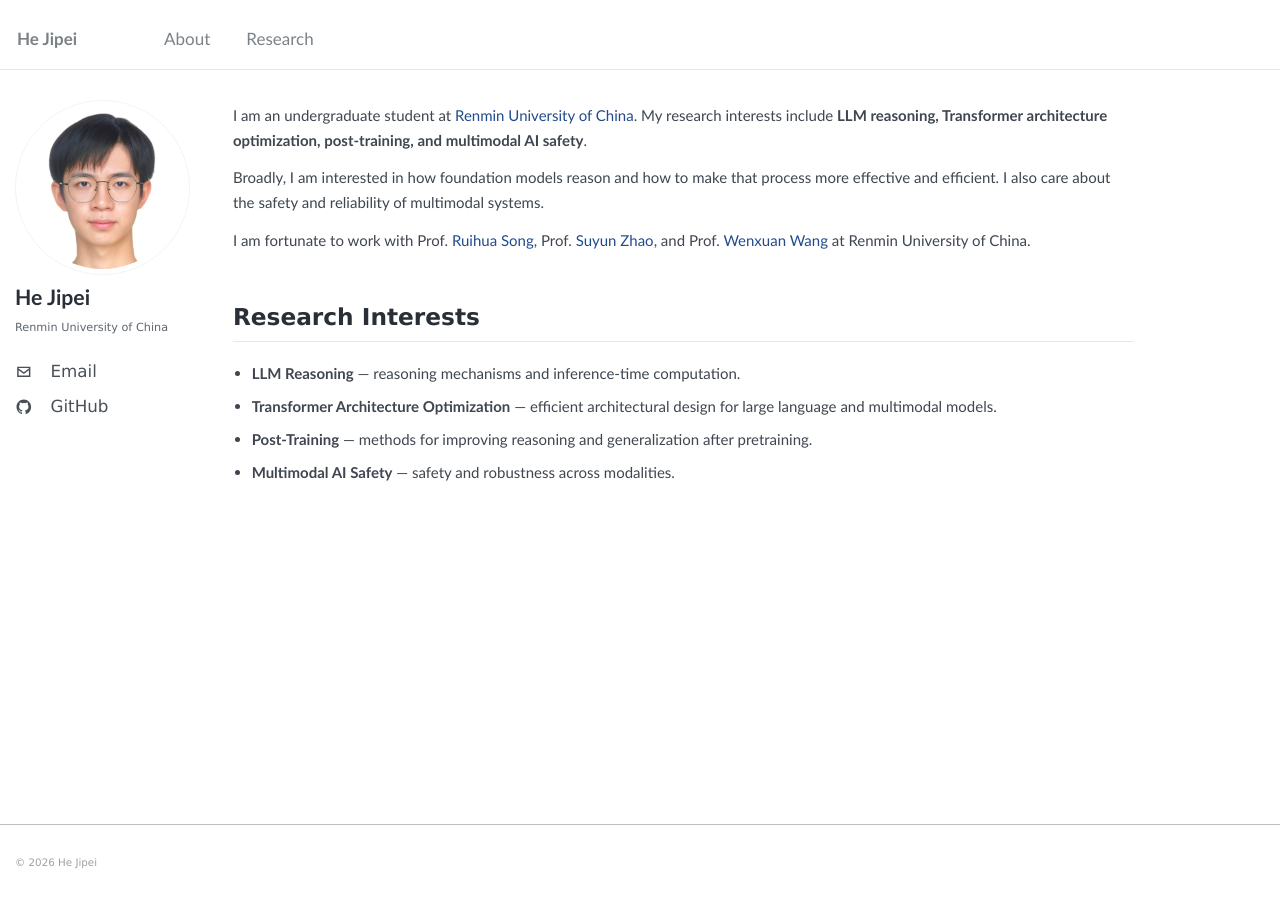
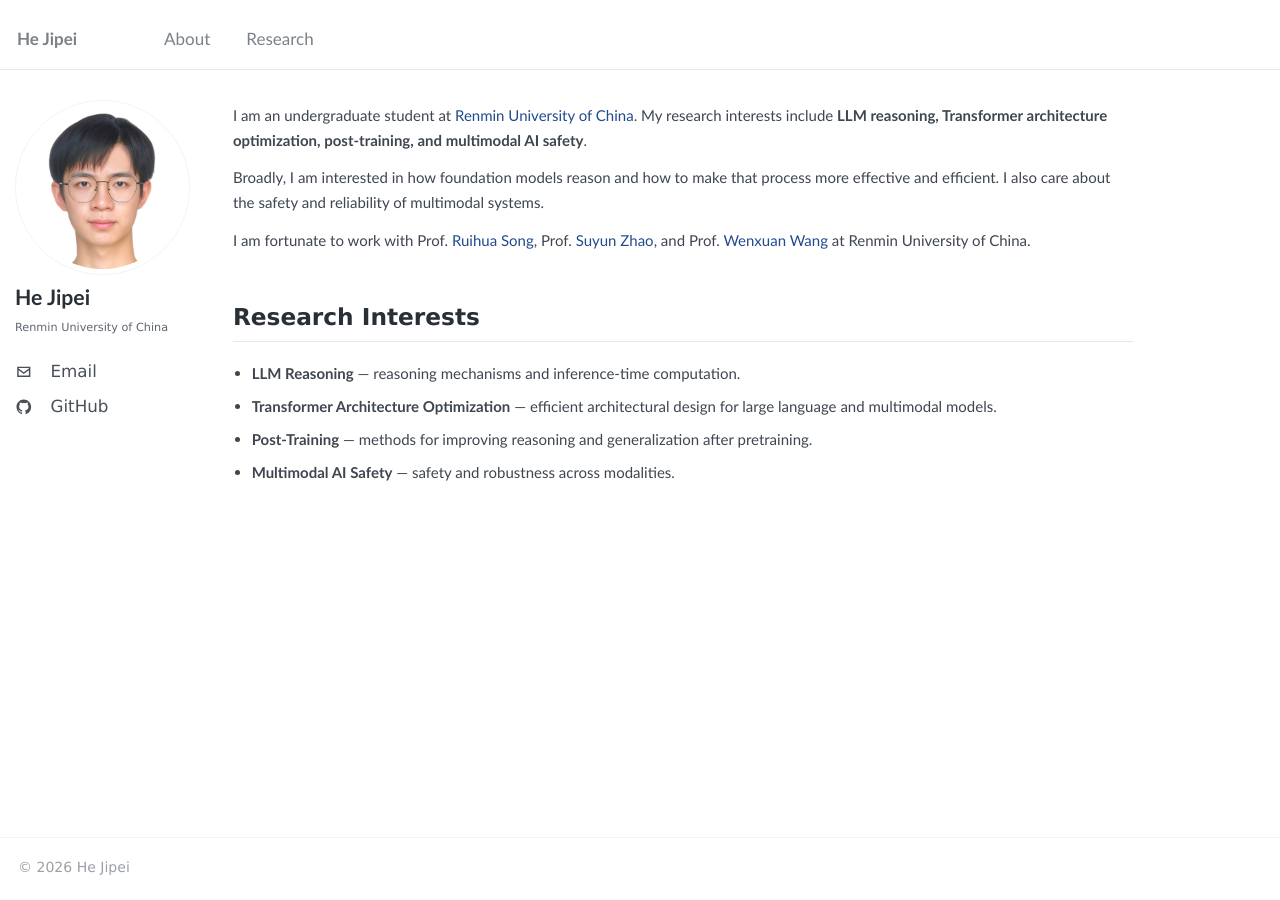
Before and after one commit to UPwith-me/pages, a Jekyll site: the page built from _pages/about.md, in a window 1280 px wide. Built offline with Jekyll 4.4.1, drawn with Linux system fonts in a browser that asks for light colours.

Commit message:
Make footer minimal

```diff
--- a/_sass/_footer.scss
+++ b/_sass/_footer.scss
@@ -5,88 +5,30 @@
 .page__footer {
   @include clearfix;
   float: left;
-  margin-left: 0;
-  margin-right: 0;
   width: 100%;
   clear: both;
-  /* sticky footer fix start */
   position: absolute;
-  bottom: 0em;
-  height: auto;
-  /* sticky footer fix end */
-  margin-top: 3em;
-  color: mix(#fff, $gray, 25%);
-  -webkit-animation: intro 0.3s both;
-          animation: intro 0.3s both;
-  -webkit-animation-delay: 0.45s;
-          animation-delay: 0.45s;
-  background-color: 	#FFFFFF;
-  border-top: 1px solid $light-gray;
+  bottom: 0;
+  margin-top: 2.5em;
+  color: mix(#fff, $gray, 20%);
+  background: #fff;
+  border-top: 1px solid $lighter-gray;
 
   footer {
     @include clearfix;
-    margin-left: auto;
-    margin-right: auto;
-    margin-top: 2em;
-    max-width: 100%;
-    padding: 0 1em 2em;
+    margin: 0 auto;
+    padding: 1.1rem 1rem 1.25rem;
 
     @include breakpoint($x-large) {
       max-width: $x-large;
     }
   }
-
-  a {
-    color: inherit;
-    text-decoration: none;
-
-    &:hover {
-      text-decoration: underline;
-    }
-  }
-
-  .fas,
-  .fab,
-  .far,
-  .fal {
-    color: mix(#fff, $gray, 25%);
-  }
 }
 
 .page__footer-copyright {
+  margin: 0;
   font-family: $global-font-family;
-  font-size: $type-size-7;
+  font-size: 0.78rem;
+  line-height: 1.4;
+  color: #9aa0a6;
 }
-
-.page__footer-follow {
-  ul {
-    margin: 0;
-    padding: 0;
-    list-style-type: none;
-  }
-
-  li {
-    display: inline-block;
-    padding-top: 5px;
-    padding-bottom: 5px;
-    font-family: $sans-serif-narrow;
-    font-size: $type-size-6;
-    text-transform: uppercase;
-  }
-
-  li + li:before {
-    content: "";
-    padding-right: 5px;
-  }
-
-  a {
-    padding-right: 10px;
-    font-weight: bold;
-  }
-
-  .social-icons {
-    a {
-      white-space: nowrap;
-    }
-  }
-}
```
